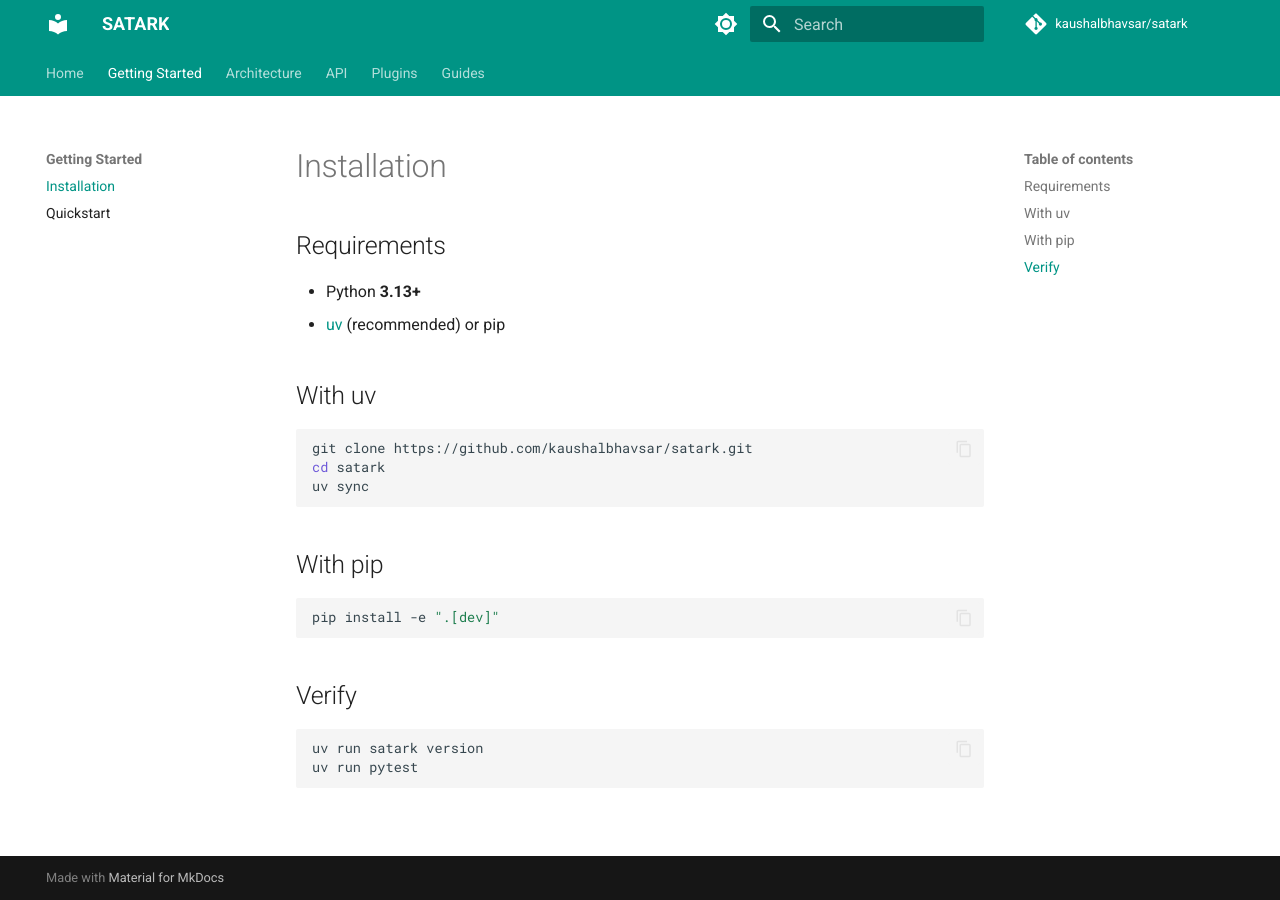
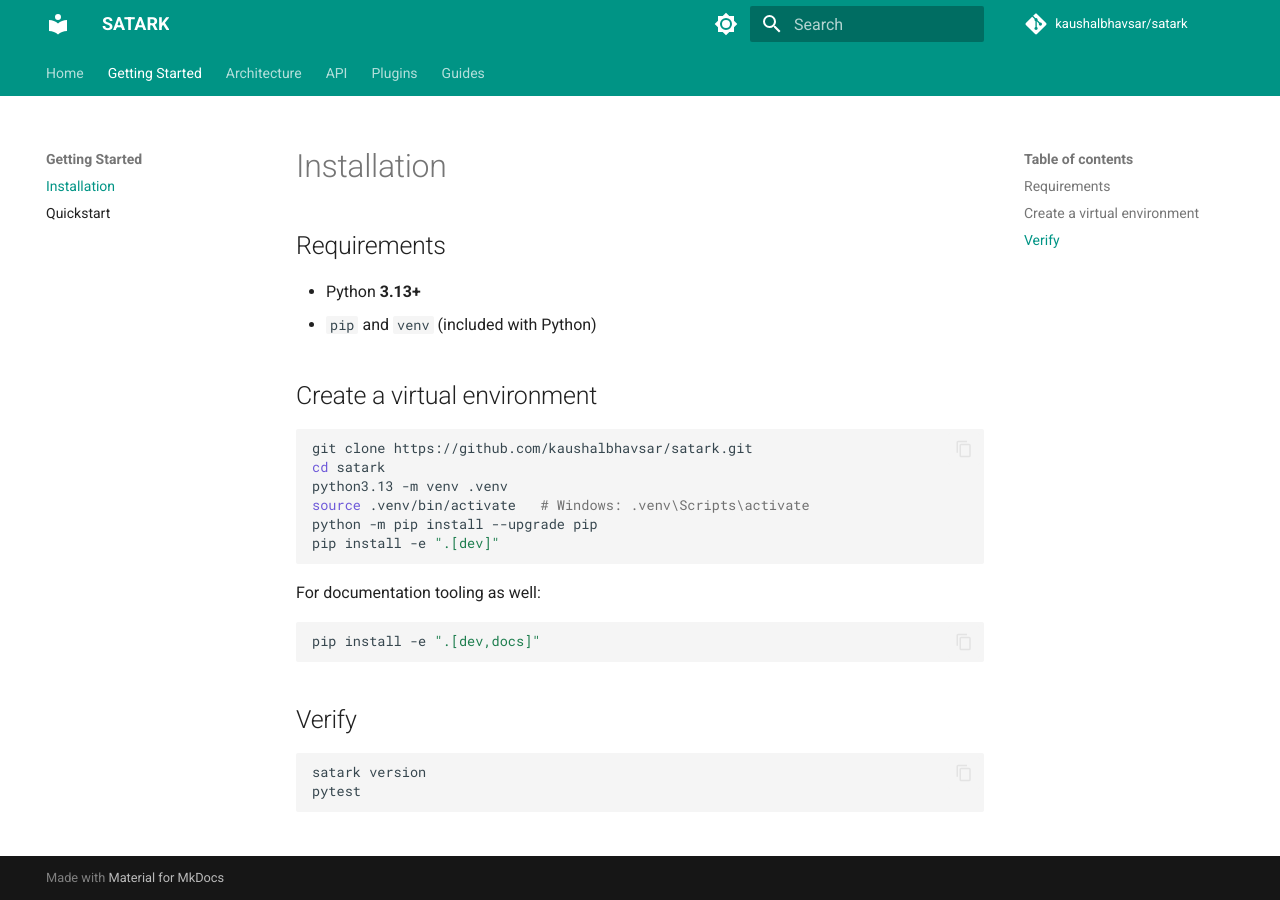
Before and after one commit to kaushalbhavsar/satark, an MkDocs documentation site: the page built from docs/getting-started/installation.md, in a window 1280 px wide. Built offline with MkDocs 1.6.1 and Material for MkDocs 9.7.7, drawn with Linux system fonts in a browser that asks for light colours; comment, search, counter and statistics services are not loaded.

Commit message:
Switch package management from uv to pip and venv
Document and CI now use python -m venv with editable pip installs;
remove uv-specific dependency groups.

Co-authored-by: Dr. Kaushal Bhavsar <kaushalbhavsar@users.noreply.github.com>

````diff
--- a/docs/getting-started/installation.md
+++ b/docs/getting-started/installation.md
@@ -3,25 +3,28 @@
 ## Requirements
 
 - Python **3.13+**
-- [uv](https://docs.astral.sh/uv/) (recommended) or pip
+- `pip` and `venv` (included with Python)
 
-## With uv
+## Create a virtual environment
 
 ```bash
 git clone https://github.com/kaushalbhavsar/satark.git
 cd satark
-uv sync
+python3.13 -m venv .venv
+source .venv/bin/activate   # Windows: .venv\Scripts\activate
+python -m pip install --upgrade pip
+pip install -e ".[dev]"
 ```
 
-## With pip
+For documentation tooling as well:
 
 ```bash
-pip install -e ".[dev]"
+pip install -e ".[dev,docs]"
 ```
 
 ## Verify
 
 ```bash
-uv run satark version
-uv run pytest
+satark version
+pytest
 ```
````
Also changed, not shown: README.md (+15 -17 lines), docs/getting-started/quickstart.md (+5 -3 lines), pyproject.toml (+0 -14 lines), 2 other files.
